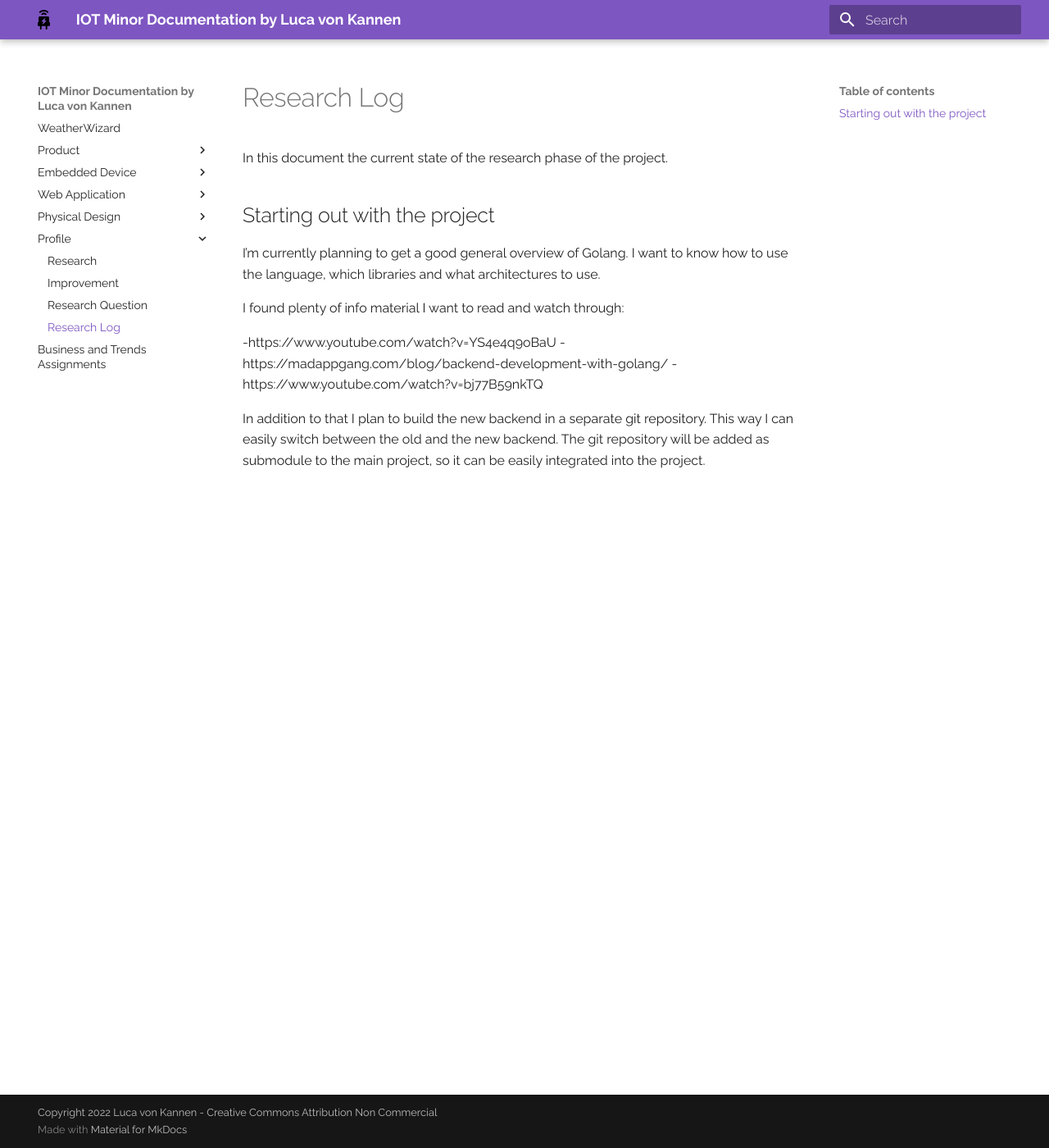
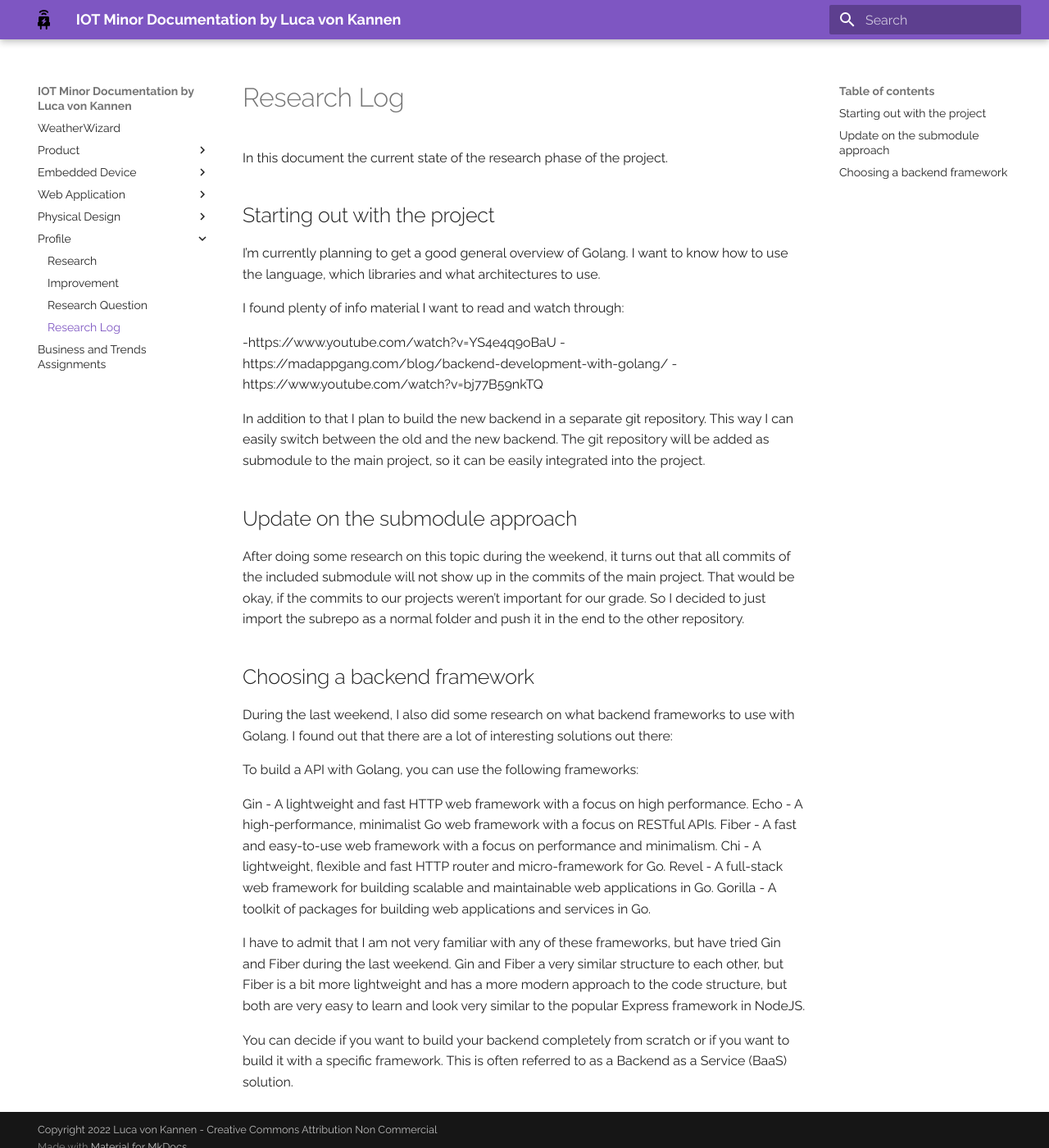
Before and after one commit to lv042/Weather-Wizard, an MkDocs documentation site: the page built from docs/research_log.md, in a window 1280 px wide and 1400 px high. Shown: the whole window at 82% size. Built offline with MkDocs 1.6.1 and Material for MkDocs 9.7.7, drawn with Linux system fonts in a browser that asks for light colours.

Commit message:
Added research to frameworks in golang

```diff
--- a/docs/research_log.md
+++ b/docs/research_log.md
@@ -15,3 +15,31 @@ I found plenty of info material I want to read and watch through:
 
 In addition to that I plan to build the new backend in a separate git repository. This way I can easily switch between the old and the new backend.
 The git repository will be added as submodule to the main project, so it can be easily integrated into the project.
+
+
+## Update on the submodule approach
+
+After doing some research on this topic during the weekend, it turns out that all commits of the included submodule will not show up in the commits of the main project. That would be okay,
+if the commits to our projects weren't important for our grade. So I decided to just import the subrepo as a normal folder and push it in the end to the other repository.
+
+## Choosing a backend framework
+
+During the last weekend, I also did some research on what backend frameworks to use with Golang. I found out that there are a lot of interesting solutions out there:
+
+To build a API with Golang, you can use the following frameworks:
+
+Gin - A lightweight and fast HTTP web framework with a focus on high performance.
+Echo - A high-performance, minimalist Go web framework with a focus on RESTful APIs.
+Fiber - A fast and easy-to-use web framework with a focus on performance and minimalism.
+Chi - A lightweight, flexible and fast HTTP router and micro-framework for Go.
+Revel - A full-stack web framework for building scalable and maintainable web applications in Go.
+Gorilla - A toolkit of packages for building web applications and services in Go.
+
+I have to admit that I am not very familiar with any of these frameworks, but have tried Gin and Fiber during the last weekend.
+Gin and Fiber a very similar structure to each other, but Fiber is a bit more lightweight and has a more modern approach to the code structure, but both are very easy to learn and look
+very similar to the popular Express framework in NodeJS.
+
+
+
+You can decide if you want
+to build your backend completely from scratch or if you want to build it with a specific framework. This is often referred to as a Backend as a Service (BaaS) solution.
```
